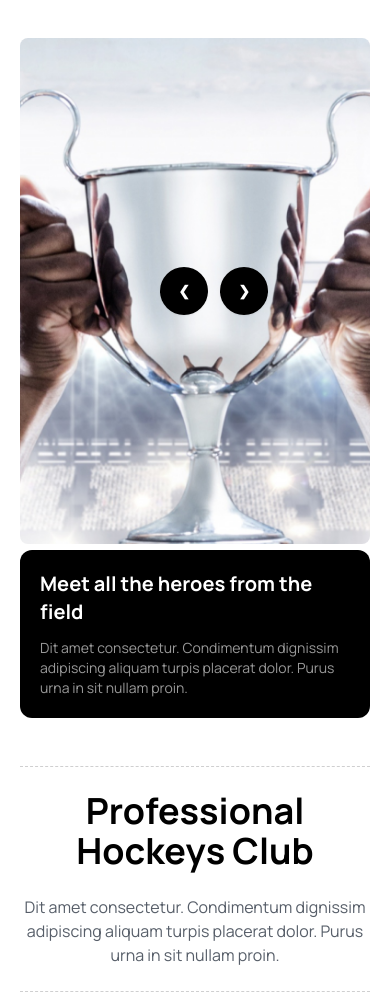
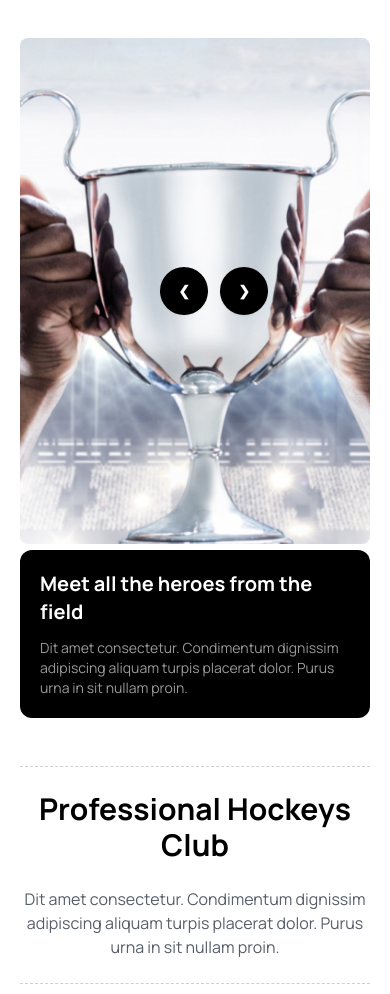
Before and after one commit to ismaileub/hockeys, a plain HTML site: page index.html in a window 390 px wide. Shown: the part 106-1100 px from the top of the page. Drawn offline with nearby package versions, Linux system fonts and the light colour scheme.

Commit message:
some edit added

```diff
--- a/index.html
+++ b/index.html
@@ -126,7 +126,7 @@
     <main class="container mx-auto  lg:px-14  ">
         <section class="my-12  mx-5 lg:mx-0">
             <div class="border-b border-t border-dashed border-[#13131833]">
-                <h2 class="text-4xl mt-6 text-center  font-bold text-black">Professional Hockeys Club</h2>
+                <h2 class=" text-3xl lg:text-4xl mt-6 text-center  font-bold text-black">Professional Hockeys Club</h2>
                 <p class="lg:w-1/2 my-6 text-center opacity-75 mx-auto">Dit amet consectetur. Condimentum dignissim
                     adipiscing aliquam turpis placerat dolor. Purus urna in sit nullam proin. </p>
             </div>
```
